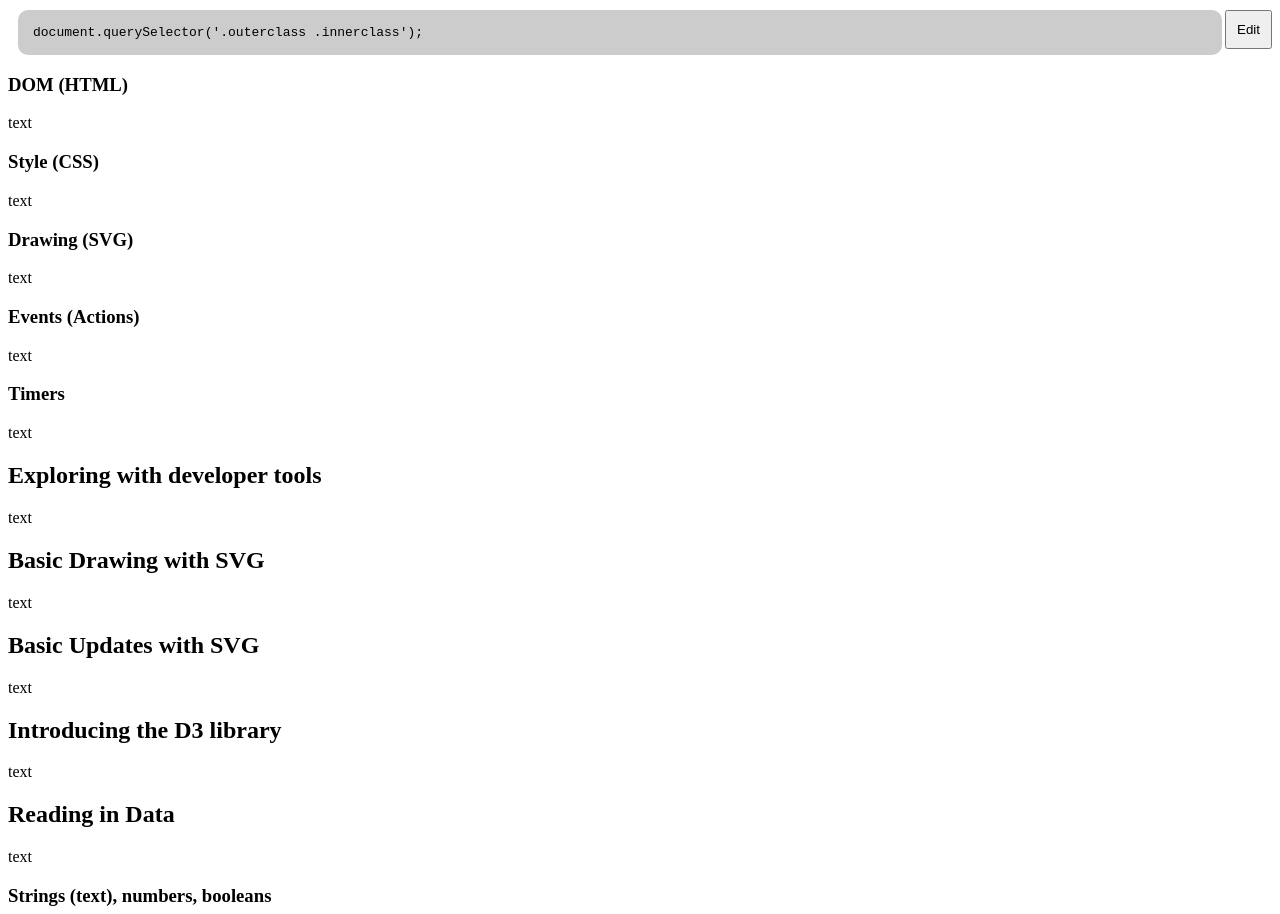
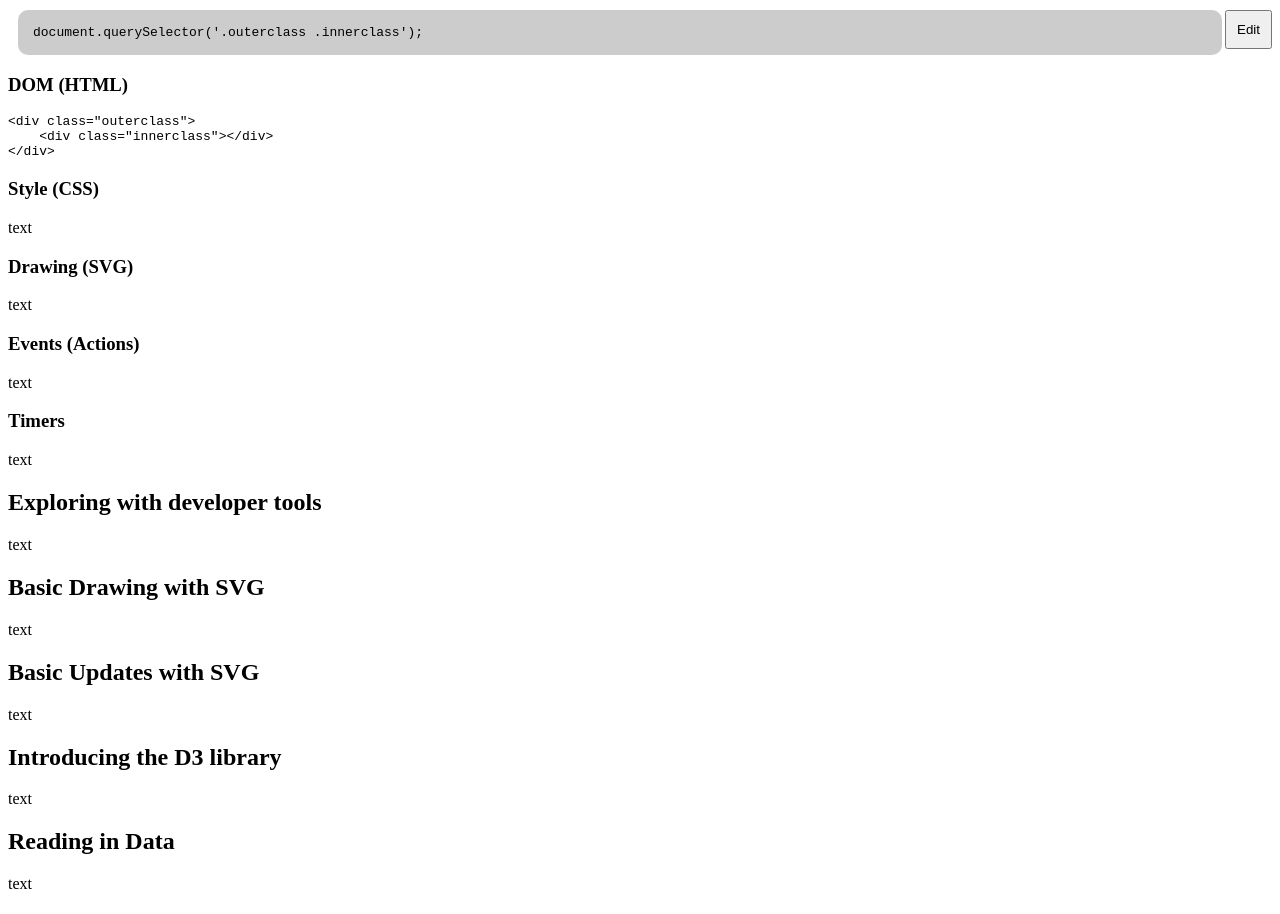
Before and after one commit to dethe/jstutorial, a plain HTML site: page index.html in a window 1280 px wide. Shown: the part 1032-1946 px from the top of the page. Drawn offline with Linux system fonts and the light colour scheme.

Commit message:
livecoding update

```diff
--- a/index.html
+++ b/index.html
@@ -60,7 +60,10 @@
 
 <h3>DOM (HTML)</h3>
 
-<p>text</p>
+<pre><code class="html">&lt;div class=&quot;outerclass&quot;&gt;
+    &lt;div class=&quot;innerclass&quot;&gt;&lt;/div&gt;
+&lt;/div&gt;
+</code></pre>
 
 <h3>Style (CSS)</h3>
 
```
Also changed, not shown: tutorial.md (+5 -2 lines).
